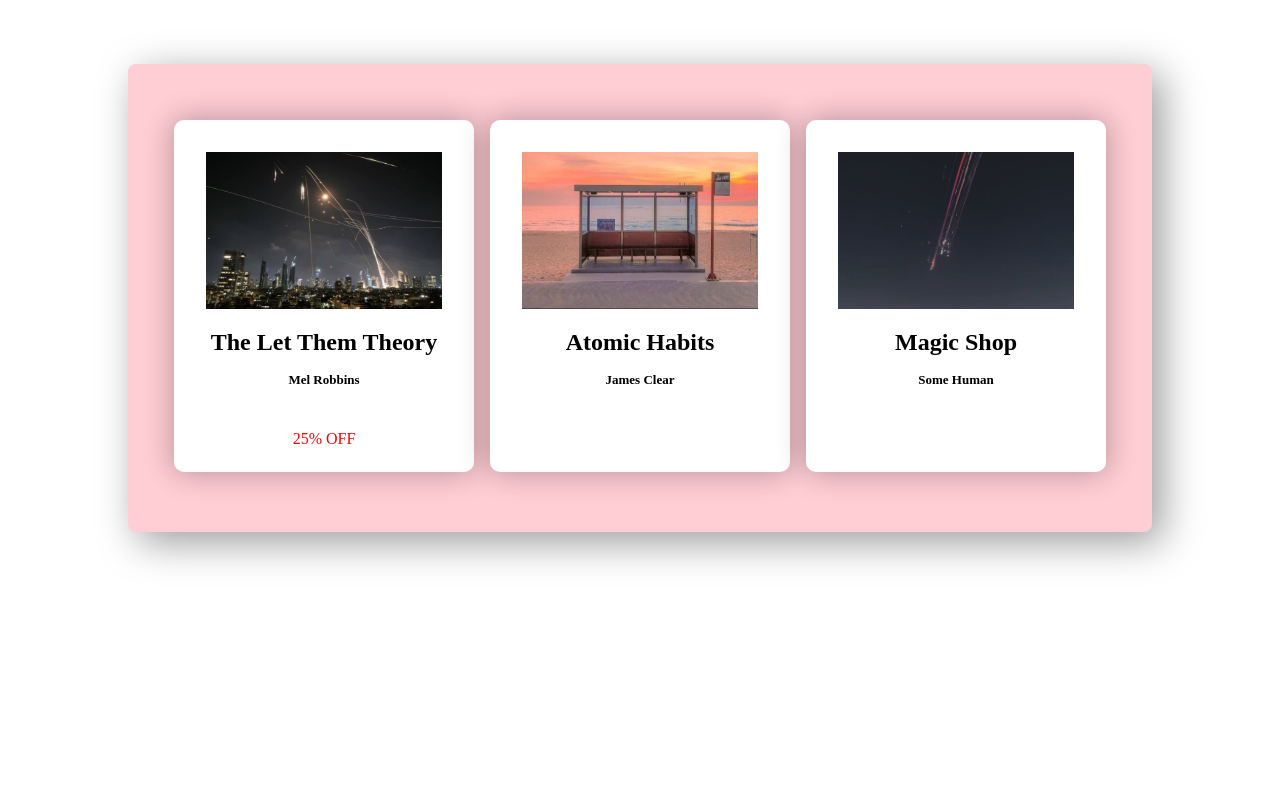
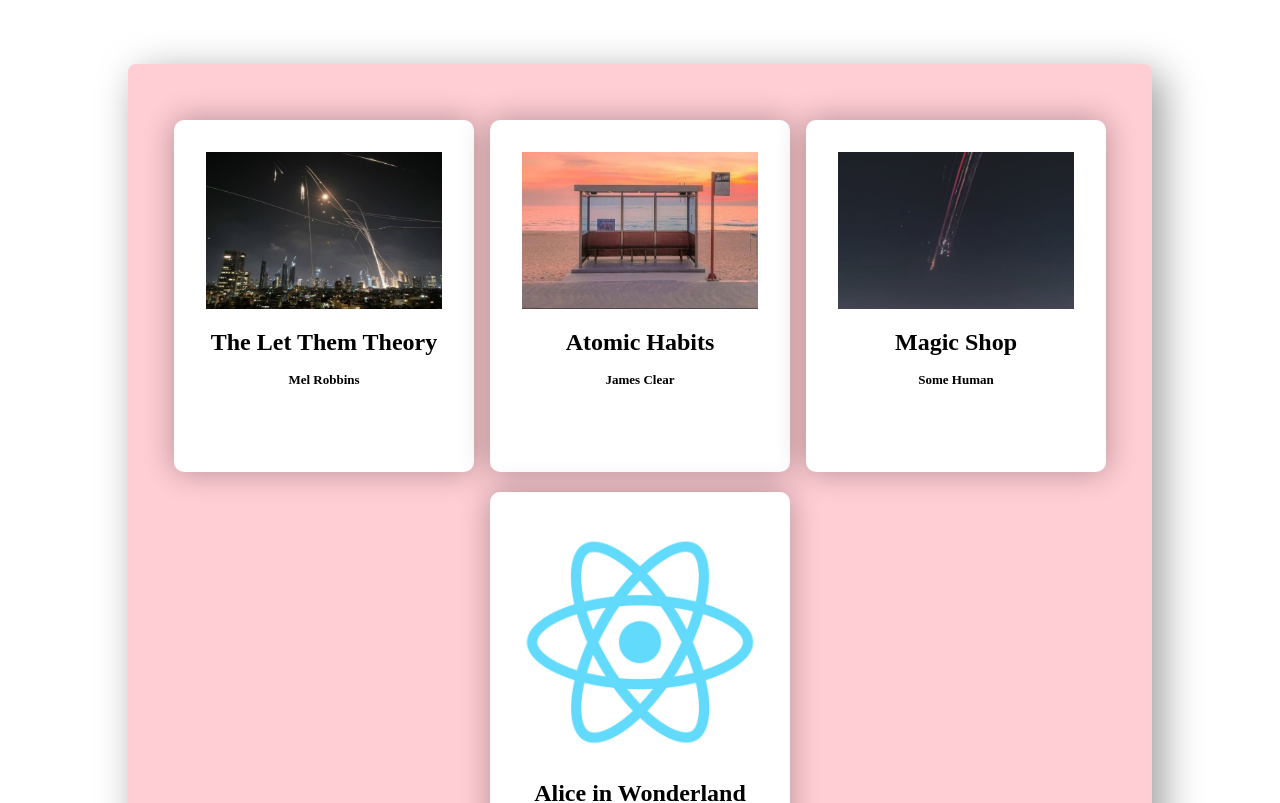
Before and after one commit to nazaninhatami-leet/react-bookshelf, a JavaScript app: page / in a window 1280 px wide. Shown: the top 803 px of the page. Built offline with nearby package versions, Linux system fonts and the light colour scheme.

Commit message:
made the page completely dynamic - a proper list of books

```diff
--- a/src/index.js
+++ b/src/index.js
@@ -1,53 +1,45 @@
 import ReactDOM from 'react-dom/client';
 import './index.css';
 
-const firstBook = {
-  name: 'The Let Them Theory',
+const books = [
+  {
+    title: 'The Let Them Theory',
     author: 'Mel Robbins',
     img: 'images/HYYHStation.jpg',
-};
-
-const secondBook = {
-  name: 'Atomic Habits',
+  },
+  {
+    title: 'Atomic Habits',
     author: 'James Clear',
     img: 'images/suckerIsrael.jpg',
-};
-
-const thirdBook = {
-  name: 'Magic Shop',
+  },
+  {
+    title: 'Magic Shop',
     author: 'Some Human',
     img: 'images/goIran.jpg',
-};
+  },
+  {
+    title: 'Alice in Wonderland',
+    author: 'Some Human',
+    img: 'logo512.png',
+  },
+];
 
 const BookList = () => (
   <section className="booklist">
-    <Book
-      bookName={firstBook.name}
-      bookAuthor={firstBook.author}
-      bookImg={firstBook.img}
-    >
-      <p style={{ color: 'red', marginTop: '2.6rem' }}>25% OFF</p>
-    </Book>
-    <Book
-      bookName={secondBook.name}
-      bookAuthor={secondBook.author}
-      bookImg={secondBook.img}
-    />
-    <Book
-      bookName={thirdBook.name}
-      bookAuthor={thirdBook.author}
-      bookImg={thirdBook.img}
-    />
+    {books.map((book) => {
+      const { title, author, img } = book;
+      return <Book title={title} author={author} img={img} />;
+    })}
   </section>
 );
 
-function Book({ bookAuthor, bookName, bookImg, children }) {
+function Book({ author, title, img, children }) {
   // const { bookAuthor, bookName, bookImg } = props;
   return (
     <div className="book">
-      <img src={bookImg} alt={bookName} />
-      <h1>{bookName}</h1>
-      <h2>{bookAuthor}</h2>
+      <img src={img} alt={title} />
+      <h1>{title}</h1>
+      <h2>{author}</h2>
       {children}
     </div>
   );
```
Lines whose indentation alone changed are shown as unchanged.
